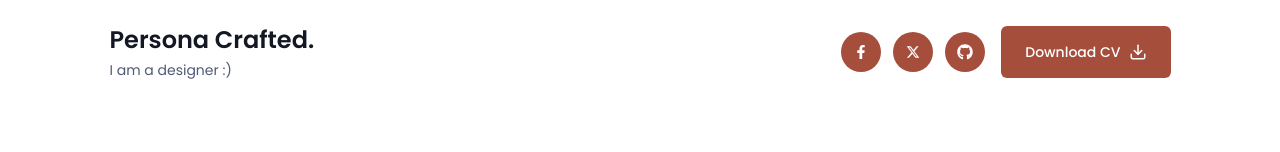
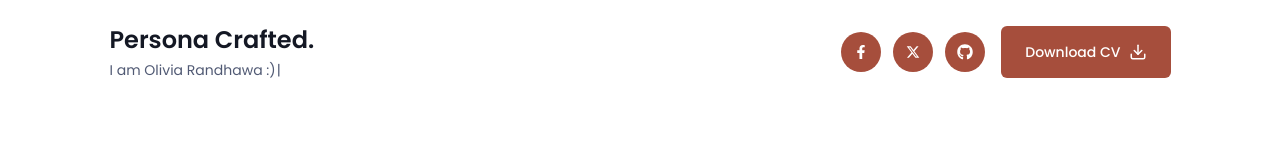
Before and after one commit to AbrarulRhythm/persona-crafted, a React (Vite) app: page / in a window 1280 px wide. Shown: the top 152 px of the page. Built offline with nearby package versions, Linux system fonts and the light colour scheme.

Commit message:
added typing effect in header

```diff
--- a/package.json
+++ b/package.json
@@ -17,7 +17,8 @@
     "react-icons": "^5.5.0",
     "react-router": "^7.9.4",
     "react-toastify": "^11.0.5",
-    "tailwindcss": "^4.1.14"
+    "tailwindcss": "^4.1.14",
+    "typewriter-effect": "^2.22.0"
   },
   "devDependencies": {
     "@eslint/js": "^9.36.0",
--- a/src/components/Header/Header.jsx
+++ b/src/components/Header/Header.jsx
@@ -6,11 +6,12 @@ import { FiDownload } from 'react-icons/fi';
 import { HiBars2 } from 'react-icons/hi2';
 import { Link, NavLink } from 'react-router';
 import { navigationData } from '../../data/navigationData';
+import Typewriter from 'typewriter-effect';
 
 const Header = () => {
 
     const [openSideMenu, setOpenSideMenu] = useState(false);
-
+    // I am a designer :)
     return (
         <header className='header py-4 md:py-6'>
             <div className='container'>
@@ -20,7 +21,18 @@ const Header = () => {
                             {/* Logo */}
                             <Link to='/' className='hover:opacity-65 duration-300' title='Persona Crafted.'>
                                 <h4 className='text-xl md:text-2xl font-semibold mb-0 md:mb-1'>Persona Crafted.</h4>
-                                <span className='block text-sm'>I am a designer :)</span>
+                                <span className='block text-sm'>
+                                    <Typewriter options={{
+                                        strings: [
+                                            "I am Olivia Randhawa :)",
+                                            "I'm a Freelancer.",
+                                            "I'm a Photographer.",
+                                            "I'm a Designer."
+                                        ],
+                                        autoStart: true,
+                                        loop: true,
+                                    }} />
+                                </span>
                             </Link>
                             {/* Logo end */}
                         </div>
```
Also changed, not shown: 1 other file (tests, documents, lock files or other folders).
